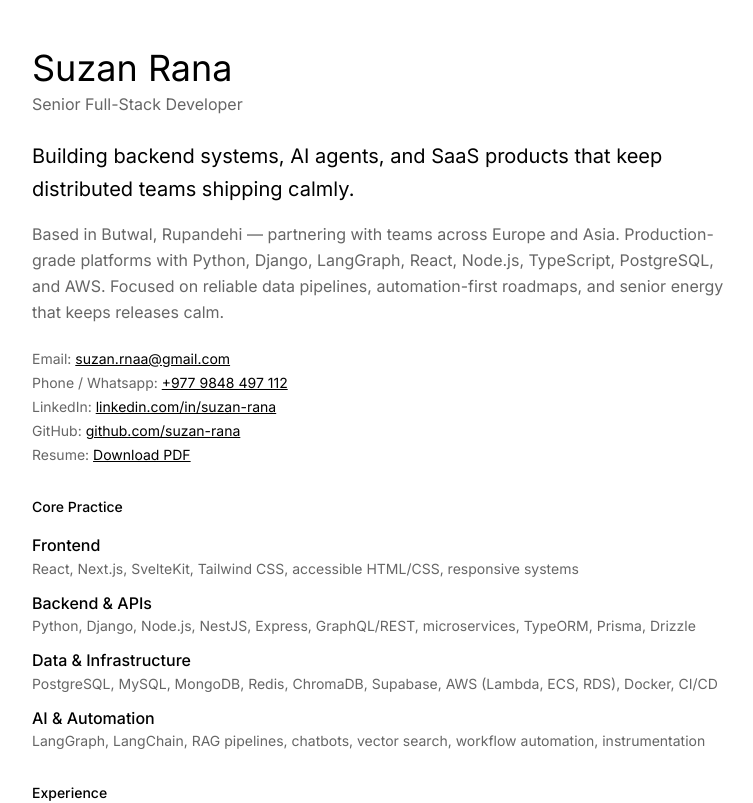
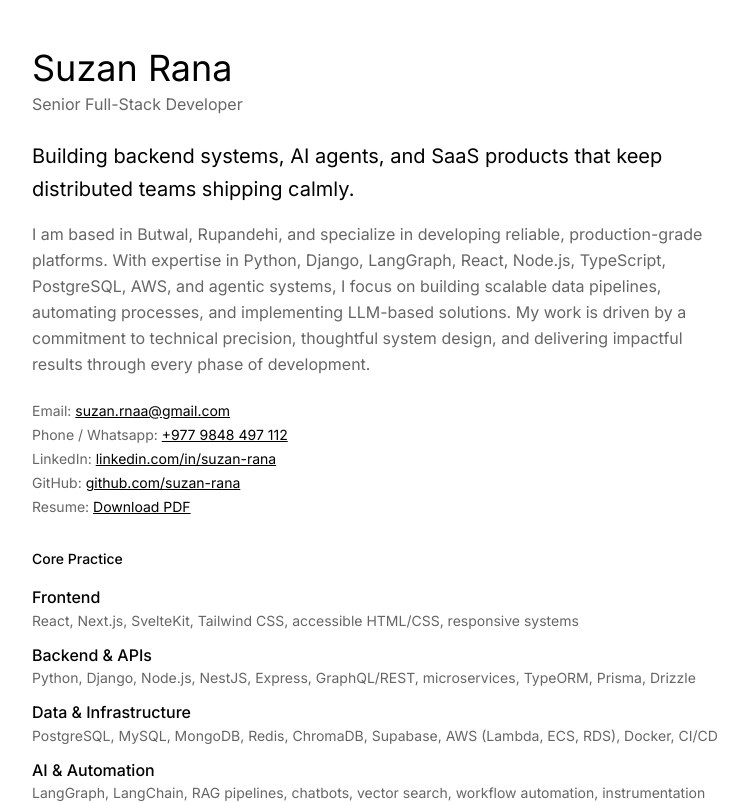
Before and after one commit to suzan-rana/portfolio, a Next.js app: page / in a window 1280 px wide. Shown: the top 803 px of the page, without its empty margins (256-1009 px from the left). Built offline with nearby package versions, Linux system fonts and the light colour scheme.

Commit message:
fix: description text

```diff
--- a/app/page.tsx
+++ b/app/page.tsx
@@ -108,10 +108,7 @@ export default function Home() {
             Building backend systems, AI agents, and SaaS products that keep distributed teams shipping calmly.
           </p>
           <p className="mb-6 leading-relaxed text-[#666666]">
-            Based in Butwal, Rupandehi — partnering with teams across Europe and Asia.
-            Production-grade platforms with Python, Django, LangGraph, React, Node.js, TypeScript,
-            PostgreSQL, and AWS. Focused on reliable data pipelines, automation-first roadmaps,
-            and senior energy that keeps releases calm.
+            I am based in Butwal, Rupandehi, and specialize in developing reliable, production-grade platforms. With expertise in Python, Django, LangGraph, React, Node.js, TypeScript, PostgreSQL, AWS, and agentic systems, I focus on building scalable data pipelines, automating processes, and implementing LLM-based solutions. My work is driven by a commitment to technical precision, thoughtful system design, and delivering impactful results through every phase of development.
           </p>
 
           <div className="space-y-1 text-sm">
```
